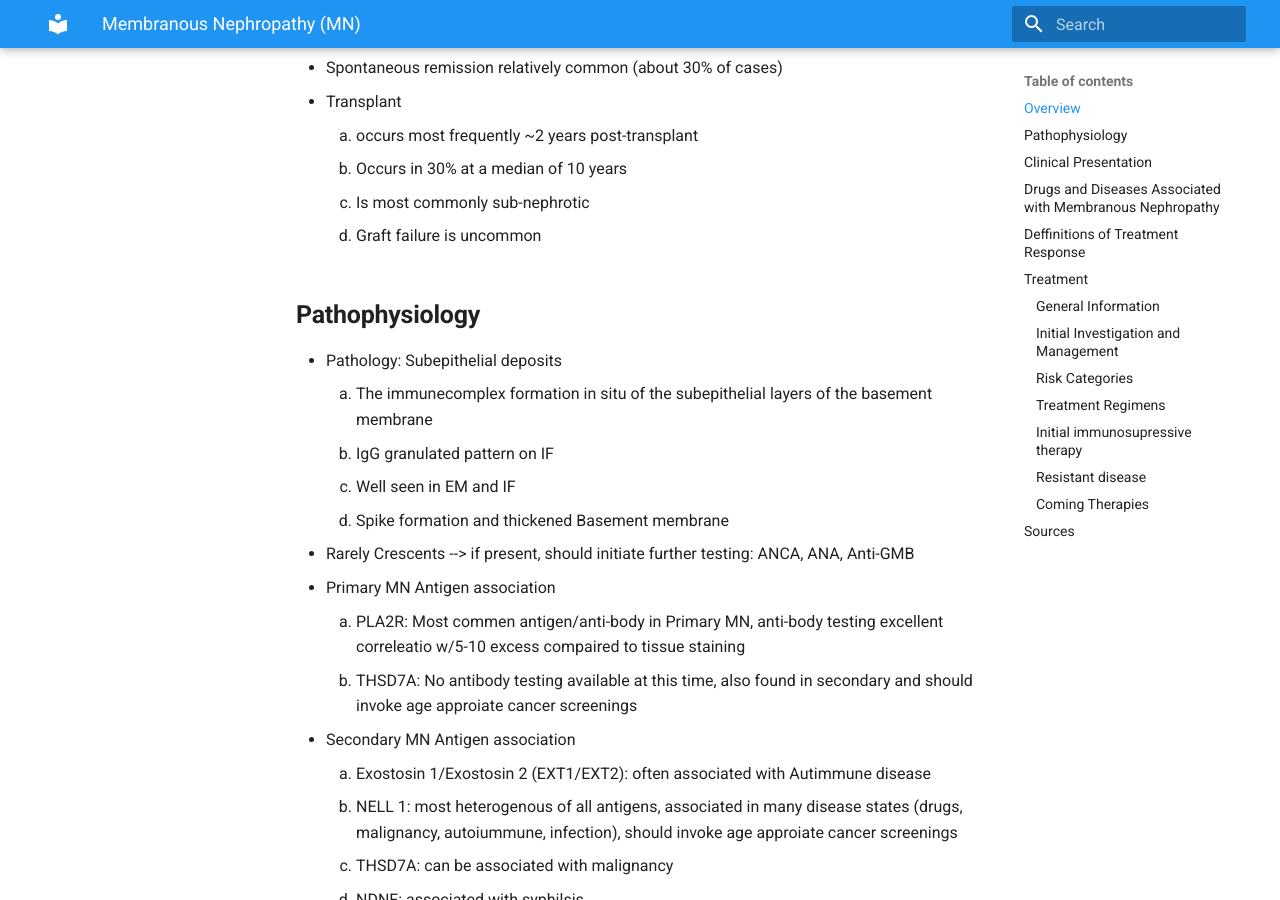
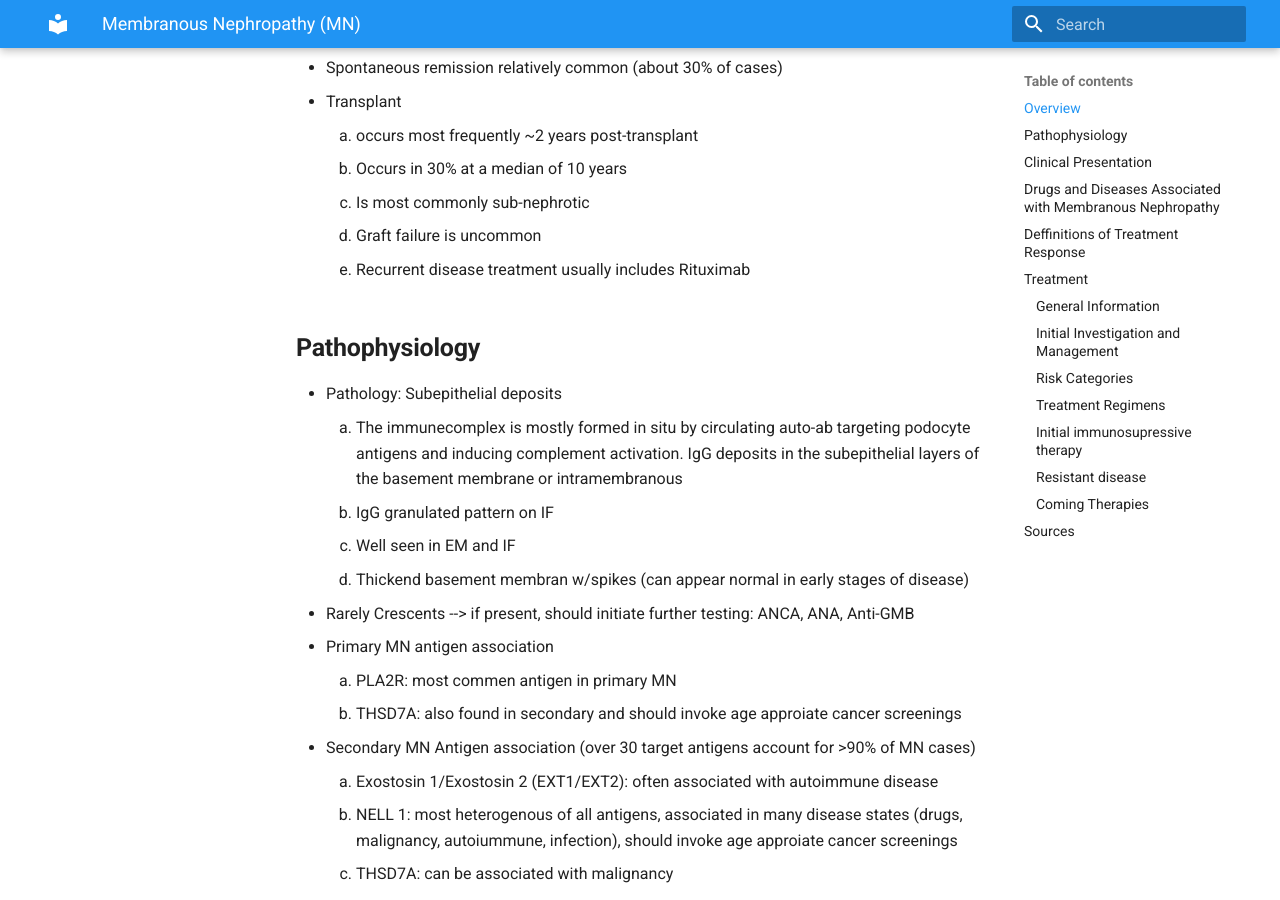
Before and after one commit to TTUNEPH2025/GN, an MkDocs documentation site: the page built from docs/Membranous.md, in a window 1280 px wide and 900 px high, scrolled down 652 px. Built offline with MkDocs 1.6.1 and Material for MkDocs 9.7.7, drawn with Linux system fonts in a browser that asks for light colours.

Commit message:
Update Membranous.md

```diff
--- a/docs/Membranous.md
+++ b/docs/Membranous.md
@@ -18,18 +18,19 @@
     2. Occurs in 30% at a median of 10 years
     3. Is most commonly sub-nephrotic
     4. Graft failure is uncommon
+    5. Recurrent disease treatment usually includes Rituximab
 ## **Pathophysiology**
  * Pathology: Subepithelial deposits
-    1. The immunecomplex formation in situ of the subepithelial layers of the basement membrane
+    1. The immunecomplex is mostly formed in situ by circulating auto-ab targeting podocyte antigens and inducing complement activation. IgG deposits in the subepithelial layers of the basement membrane or intramembranous
     2. IgG granulated pattern on IF
     3. Well seen in EM and IF
-    4. Spike formation and thickened Basement membrane
+    4. Thickend basement membran w/spikes (can appear normal in early stages of disease)
  * Rarely Crescents --> if present, should initiate further testing: ANCA, ANA, Anti-GMB
- * Primary MN Antigen association
-    1. PLA2R: Most commen antigen/anti-body in Primary MN, anti-body testing excellent correleatio w/5-10 excess compaired to tissue staining
-    2. THSD7A: No antibody testing available at this time, also found in secondary and should invoke age approiate cancer screenings
- * Secondary MN Antigen association
-    1. Exostosin 1/Exostosin 2 (EXT1/EXT2): often associated with Autimmune disease
+ * Primary MN antigen association
+    1. PLA2R: most commen antigen in primary MN
+    2. THSD7A: also found in secondary and should invoke age approiate cancer screenings
+ * Secondary MN Antigen association (over 30 target antigens account for >90% of MN cases)
+    1. Exostosin 1/Exostosin 2 (EXT1/EXT2): often associated with autoimmune disease
     2. NELL 1: most heterogenous of all antigens, associated in many disease states (drugs, malignancy, autoiummune, infection), should invoke age approiate cancer screenings
     3. THSD7A: can be associated with malignancy
     4. NDNF: associated with syphilsis
```
